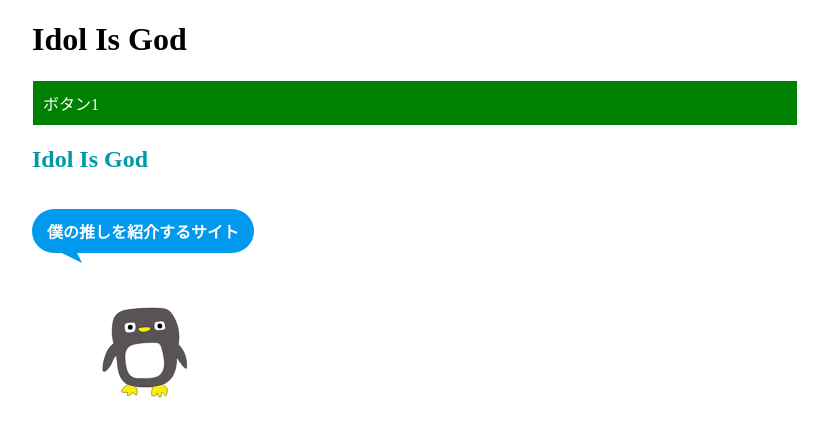
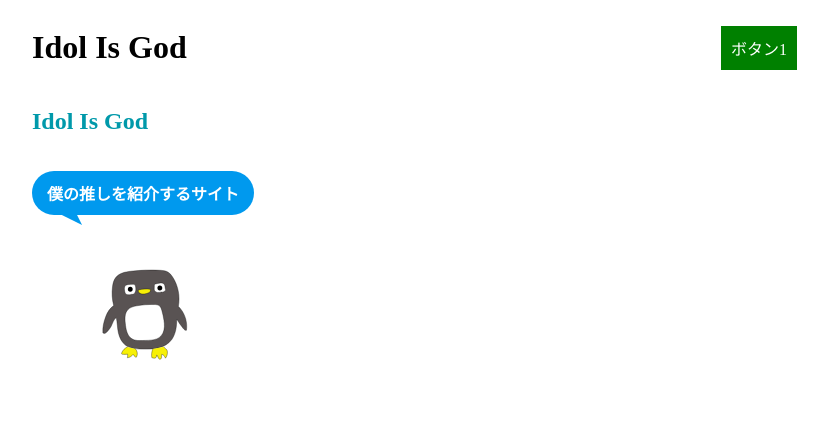
Before and after one commit to takashi0602/my-web, a Nuxt app: page / in a window 1280 px wide. Shown: the top 436 px of the page, without its empty margins (225-1053 px from the left). Built offline with nearby package versions, Linux system fonts and the light colour scheme.

Commit message:
ヘッダー修正

```diff
--- a/layouts/default.vue
+++ b/layouts/default.vue
@@ -1,7 +1,7 @@
 <template lang="pug">
   .st-container
     header.l-header
-      h1 Idol Is God
+      h1.c-title Idol Is God
       .menu
         label(for="menu") ボタン1
         input.on-off(type="checkbox" id="menu")
@@ -21,7 +21,20 @@
 @import "~assets/scss/foundation/base.scss";
 @import "~assets/scss/object/common.scss";
 
+.l-header {
+  position: relative;
+}
+
+.c-title {
+  display: inline-block;
+}
+
 .menu {
+  display: inline-block;
+  position: absolute;
+  right: 0;
+  top: 50%;
+  transform: translateY(-50%);
   label {
     background: green;
     color: #fff;
```
